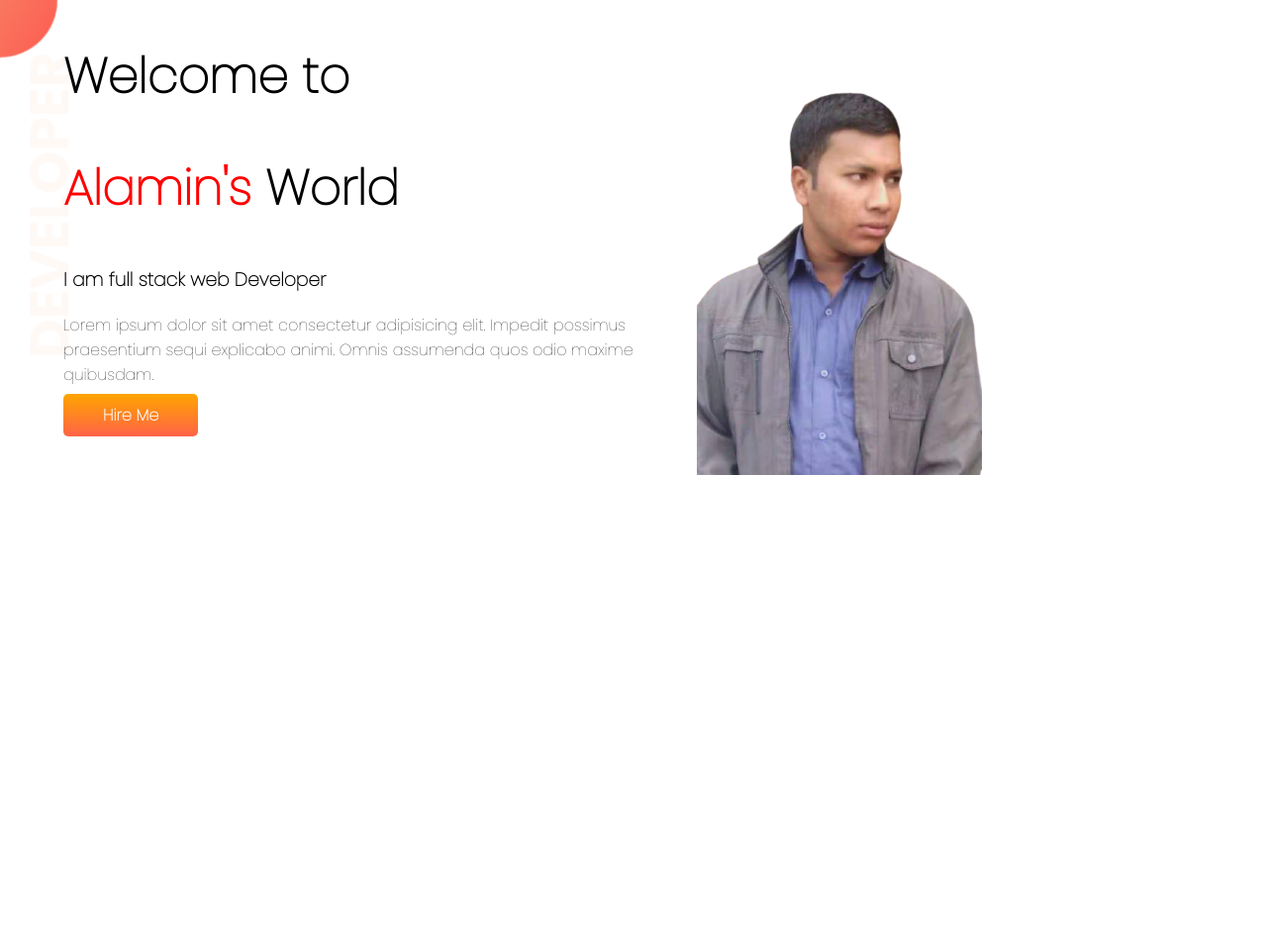
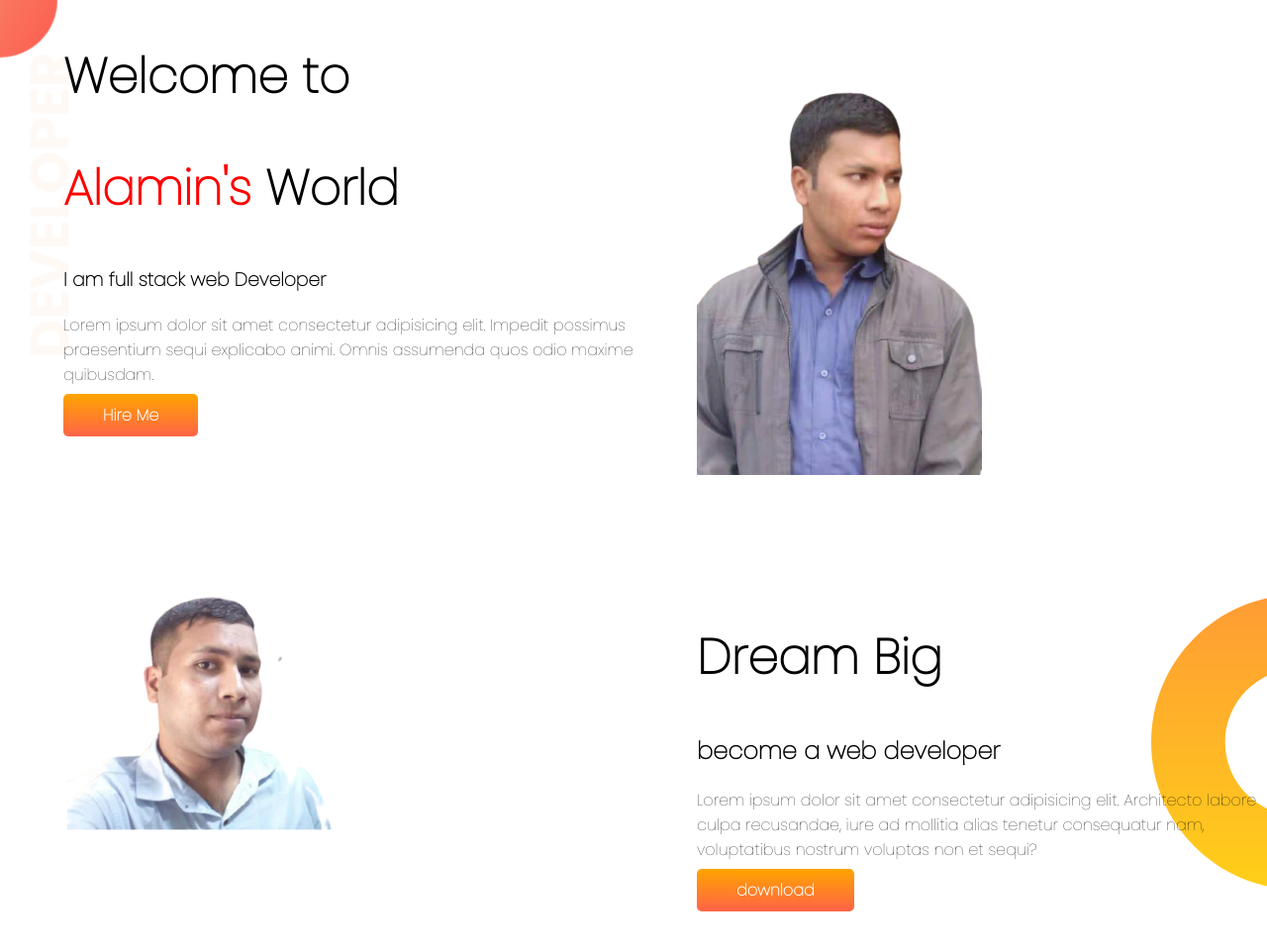
Before and after one commit to Alamin0351/developer-portfolio, a plain HTML site: page index.html in a window 1280 px wide. Shown: the whole page at 99% size. Before the commit the page ends 800 px from the top, so only its background shows below. Drawn offline with Linux system fonts and the light colour scheme.

Commit message:
dream section added

```diff
--- a/index.html
+++ b/index.html
@@ -33,6 +33,22 @@
 
     </section>
 
+    <section class="dream-big">
+
+        <div class='half-width'>
+
+            <img src="images/alamin.jpg" alt="">
+        </div>
+        <div class='half-width'>
+            <h1>Dream Big</h1>
+            <h2>become a web developer</h2>
+            <p>Lorem ipsum dolor sit amet consectetur adipisicing elit. Architecto labore culpa recusandae, iure ad
+                mollitia alias tenetur consequatur nam, voluptatibus nostrum voluptas non et sequi?</p>
+            <a class='link-button' href="" ;>download</a>
+        </div>
+
+    </section>
+
 </body>
 
 </html>
--- a/style.css
+++ b/style.css
@@ -13,6 +13,7 @@ h1 {
 
 section {
     display : flex;
+    margin-bottom: 100px;
 }
 .half-width { width: 48%;
     padding-left: 5%;
@@ -34,3 +35,9 @@ section {
     background-repeat: no-repeat;
 
 }
+
+.dream-big {
+    background-image: url(images/dream-bg.png);
+    background-repeat: no-repeat;
+    background-position: right;
+}
```
